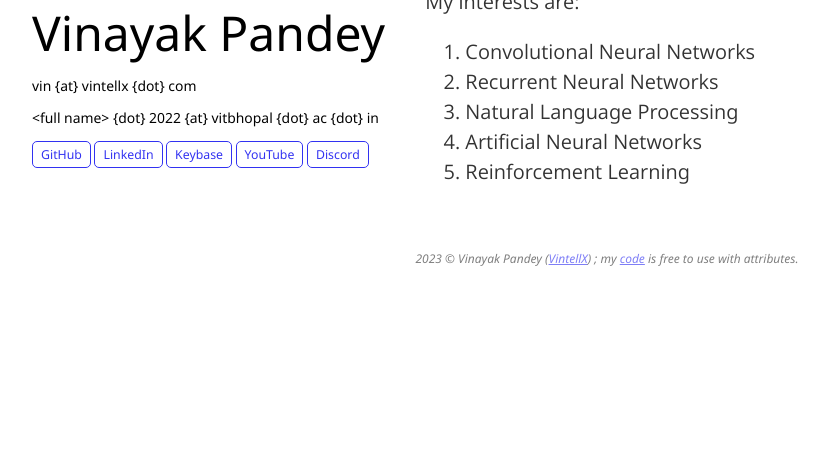
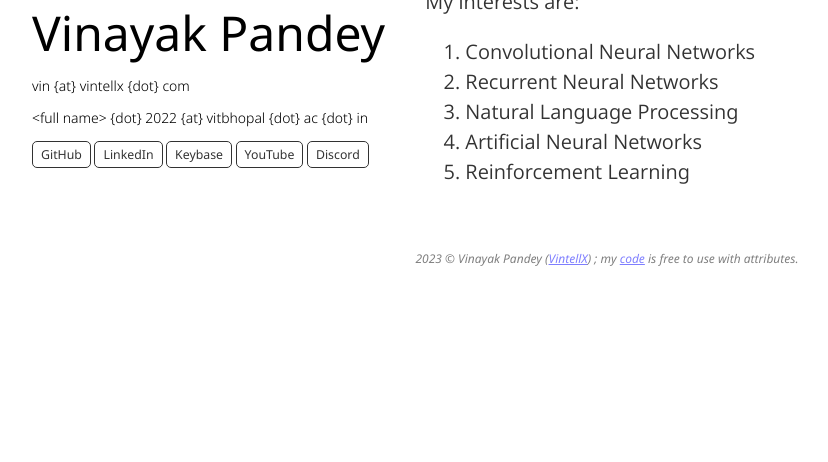
Before and after one commit to TheVimacs/vimacsuser, a Flask app: page / in a window 1280 px wide. Shown: the part 338-800 px from the top of the page, without its empty margins (33-861 px from the left). Run offline with Flask 3, Linux system fonts and the light colour scheme.

Commit message:
Add Dark Mode and Fix CSS

```diff
--- a/app.py
+++ b/app.py
@@ -7,5 +7,9 @@ app = Flask(__name__)
 def index():
     return render_template('index.html')
 
+@app.route('/index')
+def index2():
+    return render_template('index.html')
+
 if __name__ == '__main__':
     app.run(debug=True)
--- a/static/CSS/style.css
+++ b/static/CSS/style.css
@@ -1,21 +1,47 @@
+@import url('https://fonts.googleapis.com/css2?family=Lato:ital,wght@0,100;0,300;0,400;0,700;0,900;1,100;1,300;1,400;1,700;1,900&family=Noto+Sans:ital,wght@0,100..900;1,100..900&display=swap');
+:root {
+    --bg-color: #fff;
+    --text: #000;
+	--color1: #000;
+	--primary: #0000ff;
+	--primary1: #1F5CFF;
+	--secondary: #018786;
+}
 
-@import url('https://fonts.googleapis.com/css2?family=Lato:ital,wght@0,100;0,300;0,400;0,700;0,900;1,100;1,300;1,400;1,700;1,900&family=Noto+Sans:ital,wght@0,100..900;1,100..900&display=swap');
+[data-theme="dark"] {
+    --bg-color: #121212;
+    --text: #fff;
+	--color1: #fff;
+	--primary: #BB86FC;
+	--primary1: #BB86FC;
+	--secondary: #03DAC6;
+}
 
 /* ==================== General ==================== */
 * {
 	box-sizing: border-box;
 }
 
+
 body {
     padding: 20px 40px;
     margin: 0;
     font-family: 'Noto Sans', sans-serif;
+    transition: background-color 0.3s, color 0.3s;
+    background-color: var(--bg-color);
+}
+.hidden {
+	display: none;
+}
+a {
+	color: var(--primary);
 }
 footer {
+	padding: 2rem 0;
     text-align: center;
-	font-size: 0.75rem;
     font-style: italic;
-	padding: 2rem 0;
+    font-size: 0.75em;
+    color: var(--text);
 	opacity: 0.5;
 }
 .display {
@@ -155,11 +197,16 @@ header {
 	font-size: 1rem;
 	font-weight: 400;
 	padding: 0.5rem 1rem;
-	border: 1px solid;
+	border: 1px solid var(--color1);
 	border-radius: 5px;
 	opacity: 0.8;
+	color: var(--color1);
 	text-decoration: none;
 	margin-bottom: 0.2rem;
+}
+.button1:hover {
+	background-color: var(--color1);
+	color: var(--bg-color);
 }
 .button-small {
 	font-size: 0.77rem;
@@ -175,11 +222,12 @@ header {
   margin-right: auto;
   font-size: 0.85rem;
 }
-.mail {
+.mail{
 	width: auto-adjust;
 	font-size: 0.87rem;
 	height: auto-adjust;
-	font-weight: 400;
+	color: var(--text);
+	font-weight: 310;
 }
 
 
--- a/static/JS/script.js
+++ b/static/JS/script.js
@@ -16,3 +16,28 @@ function menuFunc() {
 }
 const navLink = document.querySelectorAll(".navItem");
 navLink.forEach(n => n.addEventListener("click", menuFunc));
+
+
+document.addEventListener('DOMContentLoaded', () => {
+    const toggle = document.getElementById('dark-mode-toggle');
+    const lightMode = document.getElementById('light-mode');
+    const darkMode = document.getElementById('dark-mode');
+    const isDarkMode = localStorage.getItem('theme') === 'dark';
+    const applyTheme = (theme) => {
+        document.documentElement.setAttribute('data-theme', theme);
+        if (theme === 'dark') {
+            lightMode.classList.remove('hidden');
+            darkMode.classList.add('hidden');
+        } else {
+            lightMode.classList.add('hidden');
+            darkMode.classList.remove('hidden');
+        }
+    };
+    toggle.addEventListener('click', () => {
+        const currentTheme = document.documentElement.getAttribute('data-theme');
+        const newTheme = currentTheme === 'dark' ? 'light' : 'dark';
+        applyTheme(newTheme);
+        localStorage.setItem('theme', newTheme);
+    });
+    applyTheme(isDarkMode ? 'dark' : 'light');
+});
--- a/templates/index.html
+++ b/templates/index.html
@@ -21,6 +21,22 @@
                     </ul>
 				</div>
                 <div class="navRight">
+                    <button id="dark-mode-toggle" class="themeToggle" aria-label="Toggle Theme">
+                        <svg id="light-mode" class="hidden" fill="none" stroke="currentColor" viewBox="0 0 24 24">
+                            <circle cx="12" cy="12" r="5" stroke=var(--color1) stroke-width="2"/>
+                            <line x1="12" y1="1" x2="12" y2="4" stroke=var(--color1) stroke-width="2"/>
+                            <line x1="12" y1="20" x2="12" y2="23" stroke=var(--color1) stroke-width="2"/>
+                            <line x1="4.22235" y1="4.22235" x2="6.343" y2="6.343" stroke=var(--color1) stroke-width="2"/>
+                            <line x1="17.657" y1="17.657" x2="19.7777" y2="19.7777" stroke=var(--color1) stroke-width="2"/>
+                            <line x1="1" y1="12" x2="4" y2="12" stroke=var(--color1) stroke-width="2"/>
+                            <line x1="20" y1="12" x2="23" y2="12" stroke=var(--color1) stroke-width="2"/>
+                            <line x1="4.22235" y1="19.7777" x2="6.343" y2="17.657" stroke=var(--color1) stroke-width="2"/>
+                            <line x1="17.657" y1="6.343" x2="19.7777" y2="4.22235" stroke=var(--color1) stroke-width="2"/>
+                        </svg>
+                        <svg id="dark-mode" fill="none" stroke="currentColor" viewBox="0 0 24 24">
+                            <path stroke-linecap="round" stroke-linejoin="round" stroke-width="2" d="M21 12.79A9 9 0 1111.21 3 7 7 0 0021 12.79z"></path>
+                        </svg>
+                    </button>
                     <div class="menuIcon">
                         <div class="menuIconLine"></div>
                         <div class="menuIconLine"></div>
@@ -33,17 +49,17 @@
 		<div class="container">
 			<div class="row">
 				<div class="col-4">
-					<img src="https://avatars.githubusercontent.com/u/87496159?v=4" alt="Vinayak Pandey" width="200" height="200">
+					<img src="https://avatars.githubusercontent.com/u/144559026?v=4" alt="Vinayak Pandey" width="200" height="200">
 					<h1 class="display">Vinayak Pandey</h1>
 					<p class="mail">vin {at} vintellx {dot} com</p>
 					<p class="mail">&lt;full name&gt; {dot} 2022 {at} vitbhopal {dot} ac {dot} in</p>
-					<p class="socials">
-						<a href="https://github.com/VintellX" class="button1 button-small" role="button" aria-pressed="true">GitHub</a>
-						<a href="https://linkedin.com/in/VintellX" class="button1 button-small" role="button" aria-pressed="true">LinkedIn</a>
-                        <a href="https://keybase.io/vinayakpandey" class="button1 button-small" role="button" aria-pressed="true">Keybase</a>
-                        <a href="https://www.youtube.com/@VintellX" class="button1 button-small" role="button" aria-pressed="true">YouTube</a>
-                        <a href="https://discordapp.com/users/933976831902769192" class="button1 button-small" role="button" aria-pressed="true">Discord</a>
-					</p>
+                    <p class="socials">
+                        <a href="https://github.com/VintellX" class="button1 button-small button-mobile" role="button" aria-pressed="true">GitHub</a>
+                        <a href="https://linkedin.com/in/VintellX" class="button1 button-small button-mobile" role="button" aria-pressed="true">LinkedIn</a>
+                        <a href="https://keybase.io/vinayakpandey" class="button1 button-small button-mobile" role="button" aria-pressed="true">Keybase</a>
+                        <a href="https://www.youtube.com/@VintellX" class="button1 button-small button-mobile" role="button" aria-pressed="true">YouTube</a>
+                        <a href="https://discordapp.com/users/933976831902769192" class="button1 button-small button-mobile" role="button" aria-pressed="true">Discord</a>
+                    </p>
 				</div>
 				<div class="col-8">
 					<h1 class="display">About Me</h1>
```
Also changed, not shown: other parts of static/CSS/style.css (+26 -6 lines), 1 other file. Lines whose indentation alone changed are shown as unchanged.
